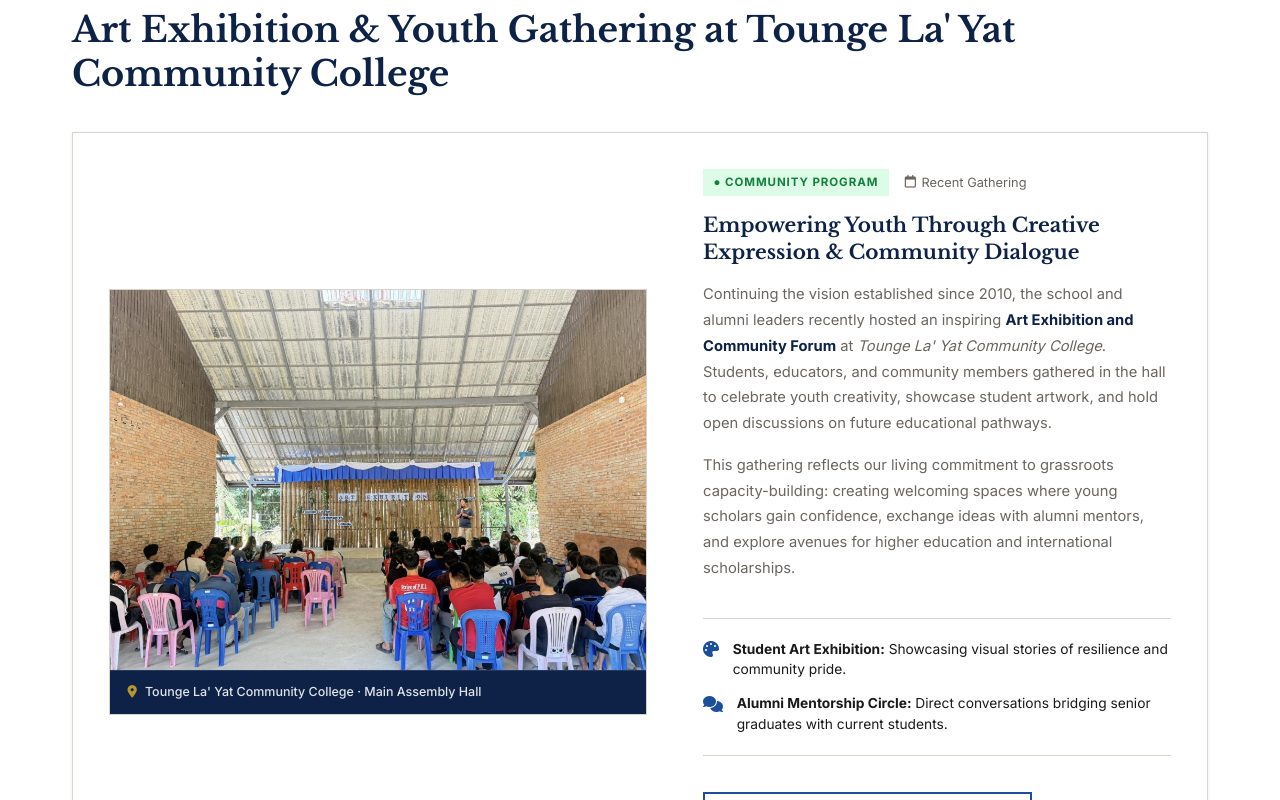
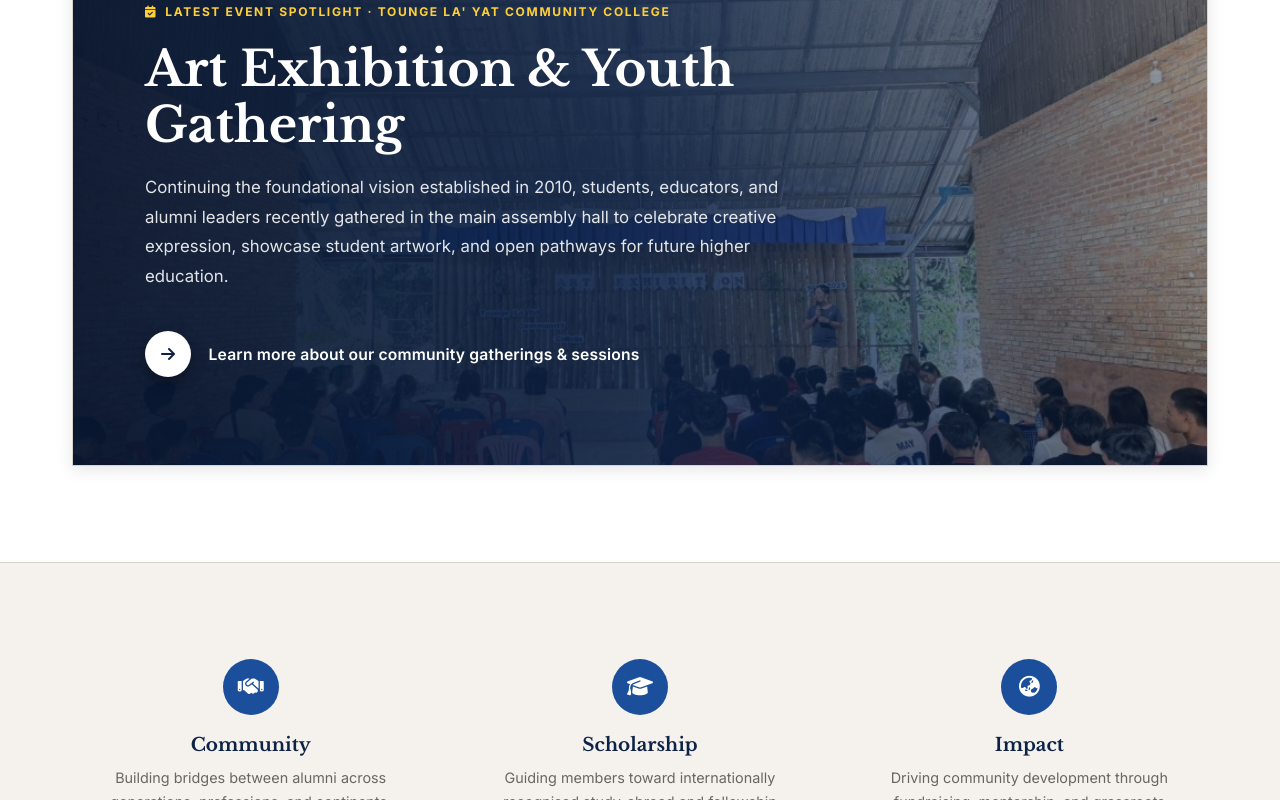
Before and after one commit to sawoolinn/eggalumninetwork, a React (Vite) app: page / in a window 1280 px wide. Shown: the part 2500-3300 px from the top of the page. Built offline with nearby package versions, Linux system fonts and the light colour scheme.

Commit message:
Redesign Latest Event Spotlight as full immersive Harvard banner with left-aligned text and circular arrow CTA

```diff
--- a/src/components/HomeSection.jsx
+++ b/src/components/HomeSection.jsx
@@ -159,71 +159,33 @@ export default function HomeSection({ onNavigate, onOpenNews, onOpenEvent }) {
 
           </div>
 
-          {/* ── Latest Community Event Feature (Under Journey Milestones) ── */}
-          <div className="hv-latest-event-spotlight">
-            <div className="hv-event-spotlight-header">
-              <span className="section-tag">
-                <i className="fa-solid fa-camera-retro"></i> Latest Event Spotlight
-              </span>
-              <h3 className="hv-event-spotlight-title">
-                Art Exhibition &amp; Youth Gathering at Tounge La&apos; Yat Community College
-              </h3>
-            </div>
+          {/* ── Harvard-Style Immersive Event Banner (Left-Aligned Text on Picture) ── */}
+          <div className="hv-event-hero-banner">
+            <div className="hv-event-hero-overlay">
+              <div className="hv-event-hero-content">
+                <span className="hv-event-hero-eyebrow">
+                  <i className="fa-solid fa-calendar-check"></i> Latest Event Spotlight &middot; Tounge La&apos; Yat Community College
+                </span>
 
-            <div className="hv-event-spotlight-grid">
-              {/* Event Image */}
-              <div className="hv-event-spotlight-media">
-                <img
-                  src="/assets/latest-event-art-exhibition.jpg"
-                  alt="Students and community gathering at Tounge La' Yat Community College Art Exhibition"
-                  className="hv-event-spotlight-img"
-                />
-                <div className="hv-event-spotlight-caption">
-                  <i className="fa-solid fa-location-dot"></i> Tounge La&apos; Yat Community College &middot; Main Assembly Hall
-                </div>
-              </div>
+                <h3 className="hv-event-hero-title">
+                  Art Exhibition &amp; Youth Gathering
+                </h3>
 
-              {/* Event Narrative & Description */}
-              <div className="hv-event-spotlight-content">
-                <div className="hv-event-meta-tag">
-                  <span className="hv-event-status-pill">● Community Program</span>
-                  <span className="hv-event-date-text">
-                    <i className="fa-regular fa-calendar"></i> Recent Gathering
-                  </span>
-                </div>
-
-                <h4 className="hv-event-subheading">
-                  Empowering Youth Through Creative Expression &amp; Community Dialogue
-                </h4>
-
-                <p className="hv-event-paragraph">
-                  Continuing the vision established since 2010, the school and alumni leaders recently hosted an inspiring <strong>Art Exhibition and Community Forum</strong> at <em>Tounge La&apos; Yat Community College</em>. Students, educators, and community members gathered in the hall to celebrate youth creativity, showcase student artwork, and hold open discussions on future educational pathways.
+                <p className="hv-event-hero-desc">
+                  Continuing the foundational vision established in 2010, students, educators, and alumni leaders recently gathered in the main assembly hall to celebrate creative expression, showcase student artwork, and open pathways for future higher education.
                 </p>
 
-                <p className="hv-event-paragraph">
-                  This gathering reflects our living commitment to grassroots capacity-building: creating welcoming spaces where young scholars gain confidence, exchange ideas with alumni mentors, and explore avenues for higher education and international scholarships.
-                </p>
-
-                <div className="hv-event-keypoints">
-                  <div className="hv-event-keypoint-item">
-                    <i className="fa-solid fa-palette"></i>
-                    <div>
-                      <strong>Student Art Exhibition:</strong> Showcasing visual stories of resilience and community pride.
-                    </div>
-                  </div>
-                  <div className="hv-event-keypoint-item">
-                    <i className="fa-solid fa-comments"></i>
-                    <div>
-                      <strong>Alumni Mentorship Circle:</strong> Direct conversations bridging senior graduates with current students.
-                    </div>
-                  </div>
-                </div>
-
-                <div className="hv-event-action-row">
-                  <button className="btn btn-secondary" onClick={() => onNavigate('events')}>
-                    <i className="fa-solid fa-calendar-check"></i> Explore All Events &amp; Sessions
-                  </button>
-                </div>
+                <button
+                  className="hv-event-hero-cta"
+                  onClick={() => onNavigate('events')}
+                >
+                  <span className="hv-event-hero-circle">
+                    <i className="fa-solid fa-arrow-right"></i>
+                  </span>
+                  <span className="hv-event-hero-cta-label">
+                    Learn more about our community gatherings &amp; sessions
+                  </span>
+                </button>
               </div>
             </div>
           </div>
--- a/src/style.css
+++ b/src/style.css
@@ -1022,162 +1022,137 @@ a:hover { color: var(--color-navy); text-decoration: underline; }
   }
 }
 
-/* ── LATEST COMMUNITY EVENT SPOTLIGHT (Under Journey) ── */
-.hv-latest-event-spotlight {
+/* ── HARVARD-STYLE IMMERSIVE EVENT BANNER (Left-Aligned Text on Picture) ── */
+.hv-event-hero-banner {
   margin-top: 5rem;
-  border-top: 2px solid var(--color-border);
-  padding-top: 3.5rem;
-}
-
-.hv-event-spotlight-header {
-  margin-bottom: 2.25rem;
-}
-
-.hv-event-spotlight-title {
+  background-image: url('/assets/latest-event-art-exhibition.jpg');
+  background-size: cover;
+  background-position: center 30%;
+  position: relative;
+  border: 1px solid var(--color-border);
+  box-shadow: var(--shadow-md);
+  overflow: hidden;
+}
+
+.hv-event-hero-overlay {
+  background: linear-gradient(
+    90deg,
+    rgba(8, 22, 48, 0.95) 0%,
+    rgba(13, 34, 70, 0.88) 50%,
+    rgba(13, 34, 70, 0.58) 85%,
+    rgba(13, 34, 70, 0.42) 100%
+  );
+  padding: 5.5rem 4.5rem;
+  min-height: 480px;
+  display: flex;
+  align-items: center;
+}
+
+.hv-event-hero-content {
+  max-width: 680px;
+  text-align: left;
+  color: #ffffff;
+}
+
+.hv-event-hero-eyebrow {
+  display: inline-flex;
+  align-items: center;
+  gap: 0.5rem;
+  font-family: var(--font-sans);
+  font-size: 0.75rem;
+  font-weight: 700;
+  letter-spacing: 0.14em;
+  text-transform: uppercase;
+  color: #FFD036; /* British banana yellow */
+  margin-bottom: 1.25rem;
+}
+
+.hv-event-hero-title {
   font-family: var(--font-serif);
-  font-size: clamp(1.6rem, 2.8vw, 2.2rem);
+  font-size: clamp(2.2rem, 3.8vw, 3.2rem);
+  font-weight: 700;
+  color: #ffffff;
+  line-height: 1.15;
+  margin-bottom: 1.25rem;
+  text-align: left;
+}
+
+.hv-event-hero-desc {
+  font-family: var(--font-sans);
+  font-size: 1.05rem;
+  color: rgba(255, 255, 255, 0.88);
+  line-height: 1.75;
+  margin-bottom: 2.5rem;
+  text-align: left;
+}
+
+/* Harvard-Style Circular Arrow Button */
+.hv-event-hero-cta {
+  display: inline-flex;
+  align-items: center;
+  gap: 1.1rem;
+  background: none;
+  border: none;
+  cursor: pointer;
+  padding: 0;
+  text-decoration: none;
+  text-align: left;
+}
+
+.hv-event-hero-circle {
+  width: 46px;
+  height: 46px;
+  border-radius: 50%;
+  background: #ffffff;
   color: var(--color-navy);
-  font-weight: 700;
-  margin-top: 0.5rem;
-  line-height: 1.25;
-}
-
-.hv-event-spotlight-grid {
-  display: grid;
-  grid-template-columns: 1.15fr 1fr;
-  gap: 3.5rem;
-  align-items: center;
-  background: #ffffff;
-  border: 1px solid var(--color-border);
-  padding: 2.25rem;
-  box-shadow: var(--shadow-sm);
-}
-
-.hv-event-spotlight-media {
-  position: relative;
-  overflow: hidden;
-  border: 1px solid var(--color-border);
-  background: var(--color-bg-alt);
-}
-
-.hv-event-spotlight-img {
-  width: 100%;
-  height: 380px;
-  object-fit: cover;
-  display: block;
-  transition: transform var(--transition-normal);
-}
-.hv-event-spotlight-media:hover .hv-event-spotlight-img {
-  transform: scale(1.02);
-}
-
-.hv-event-spotlight-caption {
-  background: var(--color-navy);
-  color: rgba(255, 255, 255, 0.88);
-  font-family: var(--font-sans);
-  font-size: 0.78rem;
-  font-weight: 500;
-  padding: 0.7rem 1.1rem;
-  display: flex;
-  align-items: center;
-  gap: 0.5rem;
-  border-top: 1px solid rgba(255, 255, 255, 0.1);
-}
-.hv-event-spotlight-caption i {
-  color: var(--color-accent-gold);
-}
-
-.hv-event-spotlight-content {
-  display: flex;
-  flex-direction: column;
-}
-
-.hv-event-meta-tag {
-  display: flex;
-  align-items: center;
-  gap: 1rem;
-  margin-bottom: 1rem;
-  flex-wrap: wrap;
-}
-
-.hv-event-status-pill {
-  background: #DCFCE7;
-  color: #15803D;
-  font-family: var(--font-sans);
-  font-size: 0.72rem;
-  font-weight: 700;
-  text-transform: uppercase;
-  letter-spacing: 0.08em;
-  padding: 0.25rem 0.65rem;
-}
-
-.hv-event-date-text {
-  font-family: var(--font-sans);
-  font-size: 0.8rem;
-  color: var(--color-text-muted);
-  display: inline-flex;
-  align-items: center;
-  gap: 0.35rem;
-}
-
-.hv-event-subheading {
-  font-family: var(--font-serif);
-  font-size: 1.25rem;
+  display: flex;
+  align-items: center;
+  justify-content: center;
+  font-size: 1rem;
+  transition: transform var(--transition-normal), background var(--transition-normal), color var(--transition-normal);
+  flex-shrink: 0;
+  box-shadow: 0 4px 14px rgba(0, 0, 0, 0.35);
+}
+
+.hv-event-hero-cta-label {
+  font-family: var(--font-sans);
+  font-size: 0.98rem;
+  font-weight: 600;
+  color: #ffffff;
+  letter-spacing: 0.01em;
+  transition: color var(--transition-fast);
+}
+
+.hv-event-hero-cta:hover .hv-event-hero-circle {
+  transform: translateX(6px);
+  background: #FFD036;
   color: var(--color-navy);
-  font-weight: 700;
-  margin-bottom: 1rem;
-  line-height: 1.35;
-}
-
-.hv-event-paragraph {
-  font-family: var(--font-sans);
-  font-size: 0.92rem;
-  color: var(--color-text-muted);
-  line-height: 1.75;
-  margin-bottom: 1rem;
-}
-.hv-event-paragraph strong {
-  color: var(--color-navy);
-}
-
-.hv-event-keypoints {
-  display: flex;
-  flex-direction: column;
-  gap: 0.85rem;
-  margin: 1.25rem 0 1.75rem 0;
-  border-top: 1px solid var(--color-border);
-  border-bottom: 1px solid var(--color-border);
-  padding: 1.25rem 0;
-}
-
-.hv-event-keypoint-item {
-  display: flex;
-  align-items: flex-start;
-  gap: 0.85rem;
-  font-family: var(--font-sans);
-  font-size: 0.86rem;
-  color: var(--color-text-main);
-  line-height: 1.5;
-}
-.hv-event-keypoint-item i {
-  color: var(--color-primary);
-  margin-top: 0.15rem;
-  font-size: 1rem;
-  flex-shrink: 0;
-}
-
-.hv-event-action-row {
-  margin-top: 0.5rem;
+}
+.hv-event-hero-cta:hover .hv-event-hero-cta-label {
+  text-decoration: underline;
 }
 
 @media (max-width: 992px) {
-  .hv-event-spotlight-grid {
-    grid-template-columns: 1fr;
-    gap: 2.5rem;
-    padding: 1.5rem;
+  .hv-event-hero-overlay {
+    padding: 4rem 2.5rem;
+    min-height: 420px;
   }
-  .hv-event-spotlight-img {
-    height: 300px;
+}
+
+@media (max-width: 768px) {
+  .hv-event-hero-overlay {
+    padding: 3.5rem 1.75rem;
+    background: linear-gradient(
+      180deg,
+      rgba(8, 22, 48, 0.92) 0%,
+      rgba(13, 34, 70, 0.95) 100%
+    );
+  }
+  .hv-event-hero-title {
+    font-size: 1.95rem;
+  }
+  .hv-event-hero-desc {
+    font-size: 0.95rem;
   }
 }
 
```
Also changed, not shown: 1 other file (tests, documents, lock files or other folders).
